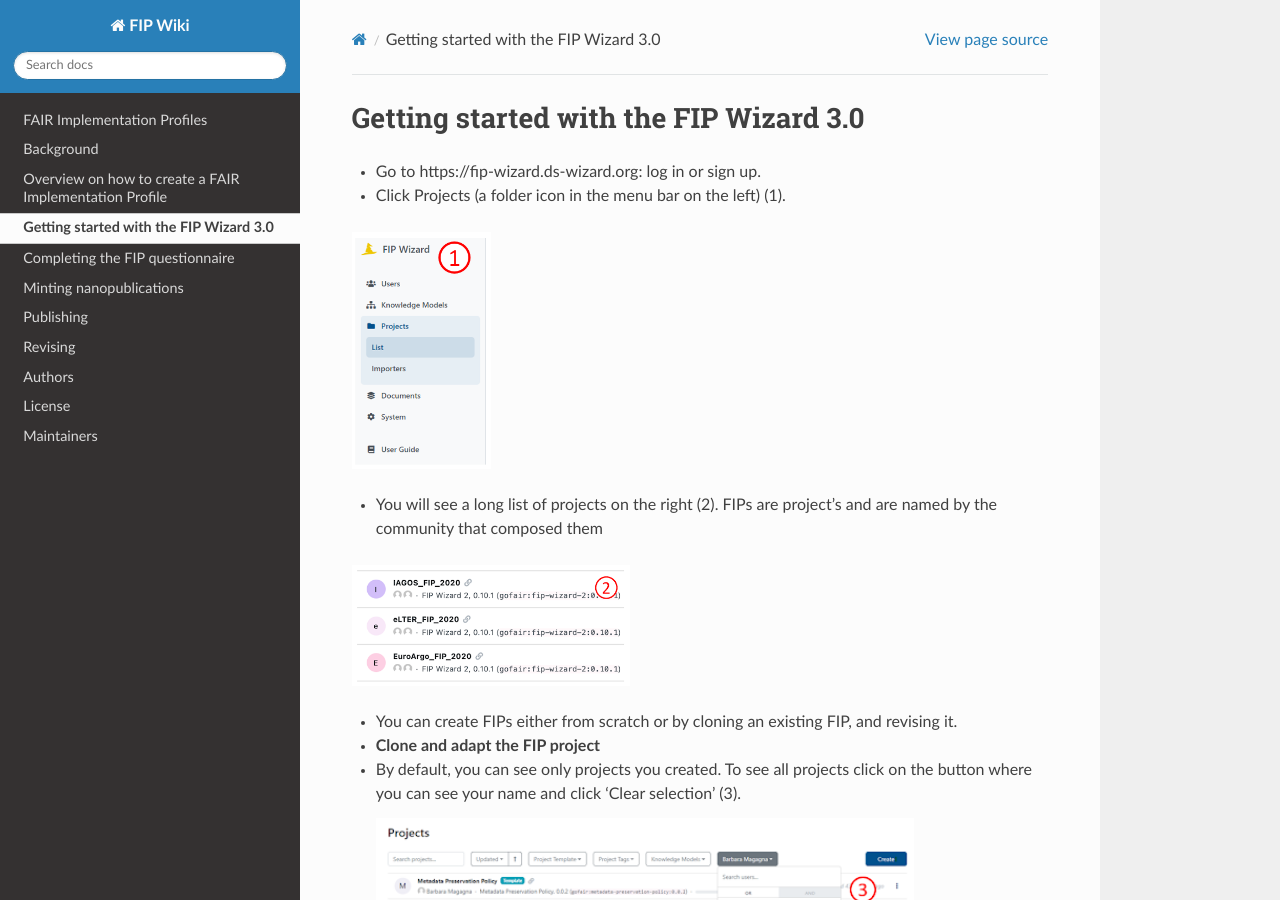
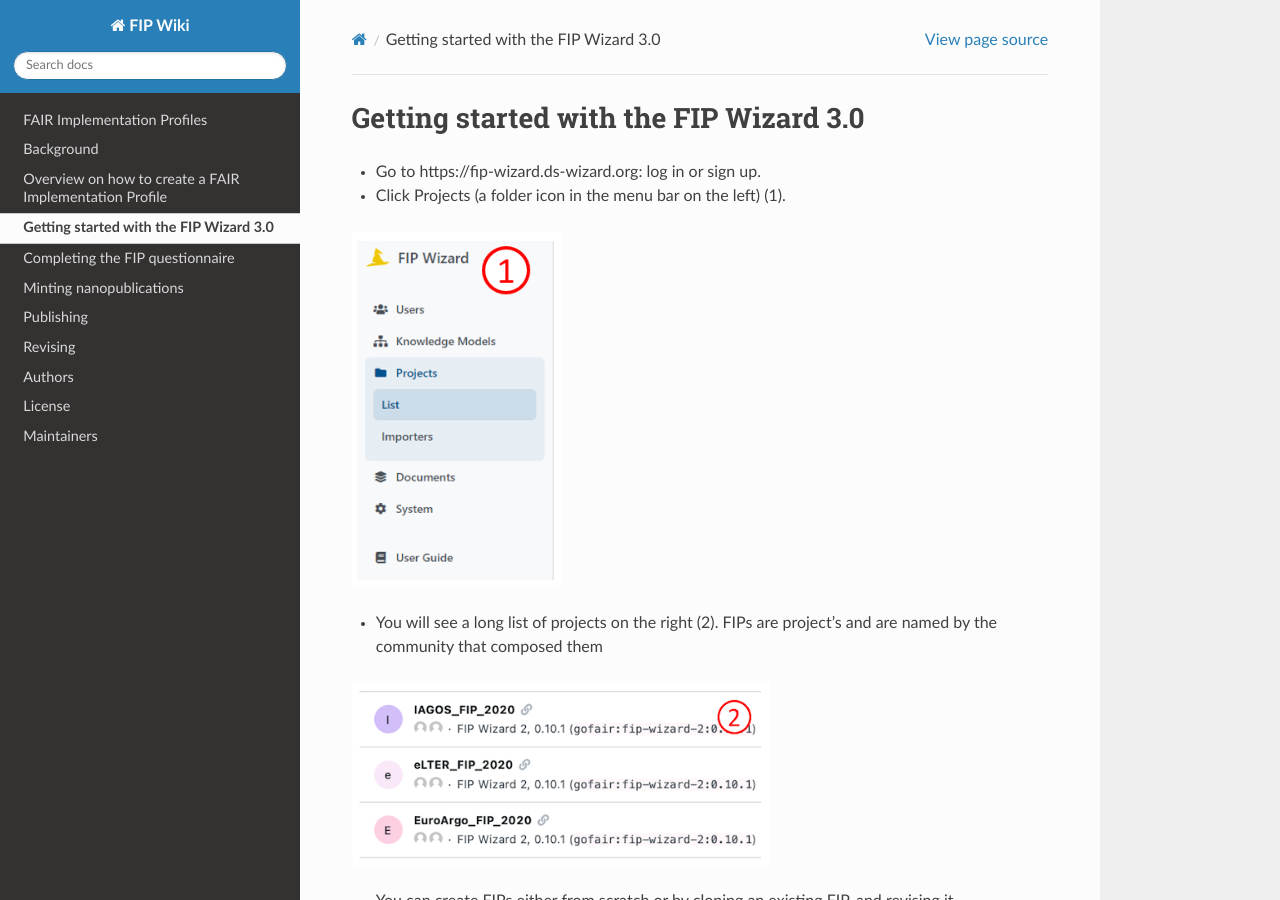
Before and after one commit to gofair-foundation/fip, a Sphinx documentation site: the page built from docs/GettingStarted.md, in a window 1280 px wide and 900 px high. Built offline with Sphinx 7.4.7 and the Read the Docs theme 2.0.0, drawn with Linux system fonts in a browser that asks for light colours.

Commit message:
Update GettingStarted.md
Adjusted size of images

```diff
--- a/docs/GettingStarted.md
+++ b/docs/GettingStarted.md
@@ -3,40 +3,40 @@
 - Go to https://fip-wizard.ds-wizard.org: log in or sign up.
 - Click Projects (a folder icon in the menu bar on the left) (1).
 
-<p align="left"><img src="./_static/img/fipwug_ch1_img1.png" width="20%"></p>
+<p align="left"><img src="./_static/img/fipwug_ch1_img1.png" width="30%"></p>
 
 - You will see a long list of projects on the right (2). FIPs are project’s and are named by the community that composed them
 
-<p align="left"><img src="./_static/img/fipwug_ch1_img2.png" width="40%"></p>
+<p align="left"><img src="./_static/img/fipwug_ch1_img2.png" width="60%"></p>
 
 - You can create FIPs either from scratch or by cloning an existing FIP, and revising it.
 - **Clone and adapt the FIP project**
 - By default, you can see only projects you created. To see all projects click on the button where you can see your name and click ‘Clear selection’ (3).
 
-  <p align="left"><img src="./_static/img/fipwug_ch1_img3.png" width="80%"></p>
+  <p align="left"><img src="./_static/img/fipwug_ch1_img3.png" width="100%"></p>
 
 - Locate your reference FIP in the list.
 - If your FIP has an orange annotation ‘update available’ click on the three dots on the right (4).
 
-  <p align="left"><img src="./_static/img/fipwug_ch1_img4.png" width="80%"></p>
+  <p align="left"><img src="./_static/img/fipwug_ch1_img4.png" width="100%"></p>
 
 - Select Create Migration, click create and resolve all. This will update your project with the newest Knowledge Model.
 - Then click again on the three dots and select Clone (5).
 
- <p align="left"><img src="./_static/img/fipwug_ch1_img5.png" width="15%"></p>
+ <p align="left"><img src="./_static/img/fipwug_ch1_img5.png" width="20%"></p>
 
 - This will bring you to the FIP questionnaire. To change the name of the FIP you need to go to Settings (6). You can now start to work with the FIP Wizard questionnaire, and modify the previous FIP declarations (see below).
 
-<p align="left"><img src="./_static/img/fipwug_ch1_img6.png" width="40%"></p>
+<p align="left"><img src="./_static/img/fipwug_ch1_img6.png" width="60%"></p>
 
 - **Make a new FIP**
 - Click Create (blue button on the top menu bar (7).
 
-  <p align="left"><img src="./_static/img/fipwug_ch1_img7.png" width="80%"></p>
+  <p align="left"><img src="./_static/img/fipwug_ch1_img7.png" width="100%"></p>
 
 You’ll see “Create Project” - this dialog box will launch your new FIP (8).
 
- <p align="left"><img src="./_static/img/fipwug_ch1_img8.png" width="30%"></p>
+ <p align="left"><img src="./_static/img/fipwug_ch1_img8.png" width="40%"></p>
 
  - Select the tab: From Project Template
  - Enter a name for your FIP: We recommend [Community acronym]_FIP
@@ -51,4 +51,4 @@
  - Principally there should be one and only one person that acts as a data steward for the community and enters all answers. However, in most cases the answers will need to be agreed upon within an expert team of that community. By clicking on the Share button on the top right you can provide editing or viewing rights for your colleagues (9).
 
 
-<p align="left"><img src="./_static/img/fipwug_ch1_img9.png" width="40%"></p>
+<p align="left"><img src="./_static/img/fipwug_ch1_img9.png" width="60%"></p>
```
